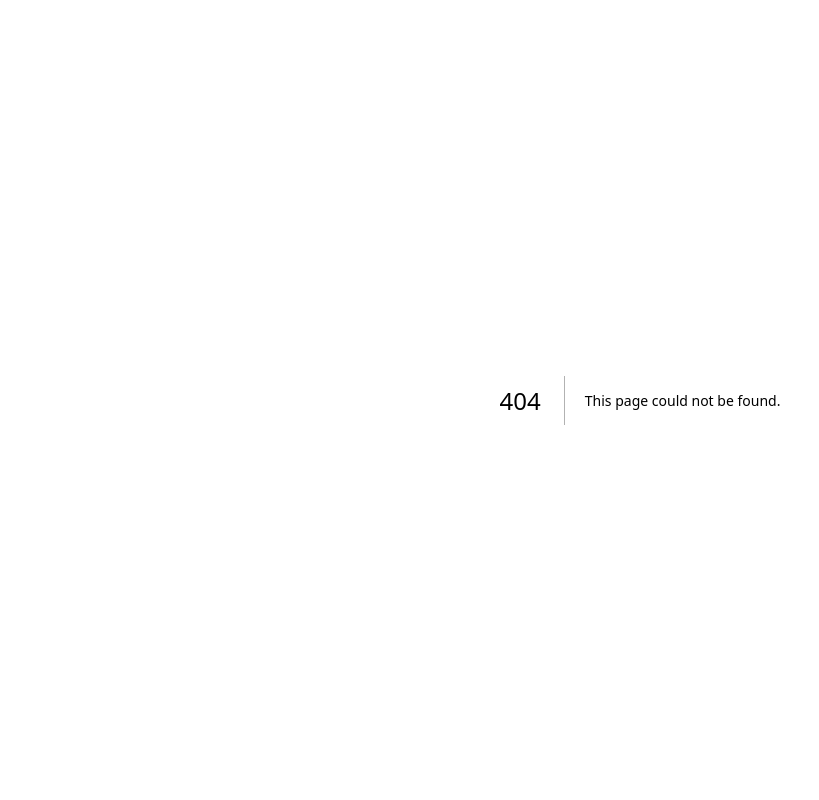
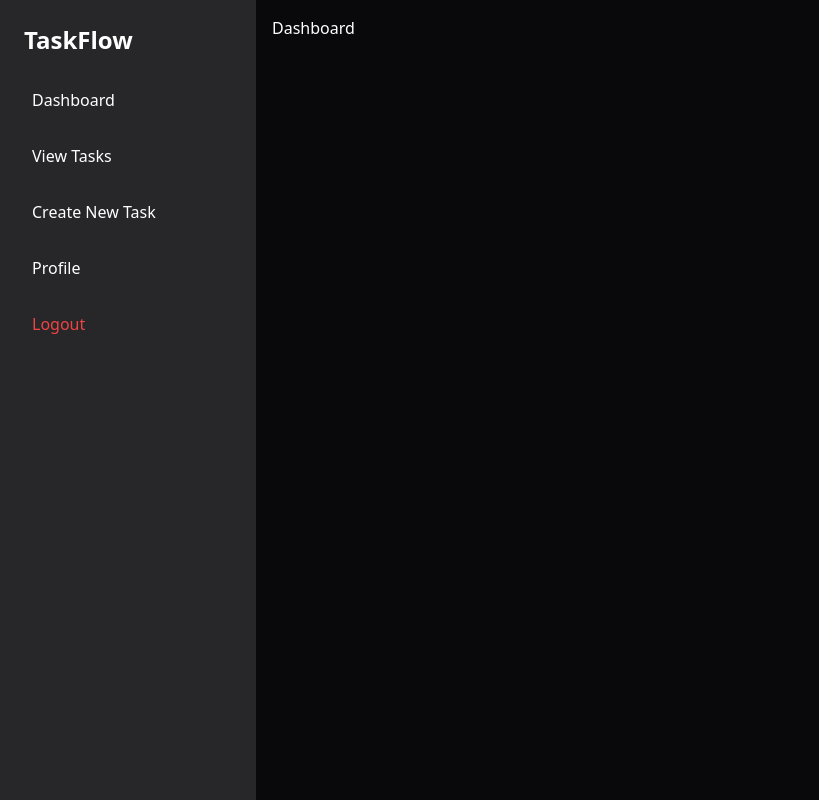
Before and after one commit to sayyed-musab/TaskFlow---Task-Management-Web-App, a Next.js app: page /dashboard in a window 1280 px wide. Before the commit this address had no page. Shown: the whole page, without its empty margins (0-819 px from the left). Built offline with nearby package versions, Linux system fonts and the light colour scheme.

Commit message:
Add Dashboard Sidebar

```diff
--- /dev/null
+++ b/app/dashboard/layout.js
@@ -0,0 +1,16 @@
+// app/dashboard/layout.js
+import Sidebar from "@/components/Sidebar";
+
+export const metadata = {
+    title: 'TaskFlow Dashboard',
+    description: 'Manage your tasks efficiently.',
+};
+
+export default function DashboardLayout({ children }) {
+    return (
+        <div className="h-screen flex bg-zinc-950 text-white">
+            <Sidebar />
+            {children}
+        </div>
+    );
+}
--- /dev/null
+++ b/app/dashboard/page.js
@@ -0,0 +1,8 @@
+// app/dashboard/page.js
+export default function Dashboard() {
+    return (
+        <div className="min-h-screen text-white p-4">
+            Dashboard
+        </div>
+    );
+}
--- /dev/null
+++ b/components/Sidebar.js
@@ -0,0 +1,27 @@
+// app/components/Sidebar.js
+import Link from 'next/link';
+
+export default function Sidebar() {
+    return (
+        <aside className="w-64 bg-zinc-800 h-screen p-6">
+            <h2 className="text-2xl font-bold text-white mb-6">TaskFlow</h2>
+            <nav className="space-y-4">
+                <Link href="/dashboard" className="block text-white hover:bg-emerald-500 hover:text-white p-2 rounded transition duration-300">
+                    Dashboard
+                </Link>
+                <Link href="/dashboard/tasks" className="block text-white hover:bg-emerald-500 hover:text-white p-2 rounded transition duration-300">
+                    View Tasks
+                </Link>
+                <Link href="/dashboard/tasks/create" className="block text-white hover:bg-emerald-500 hover:text-white p-2 rounded transition duration-300">
+                    Create New Task
+                </Link>
+                <Link href="/dashboard/profile" className="block text-white hover:bg-emerald-500 hover:text-white p-2 rounded transition duration-300">
+                    Profile
+                </Link>
+                <Link href="/" className="block text-red-500 hover:bg-red-600 hover:text-white p-2 rounded transition duration-300">
+                    Logout
+                </Link>
+            </nav>
+        </aside>
+    );
+}
```
